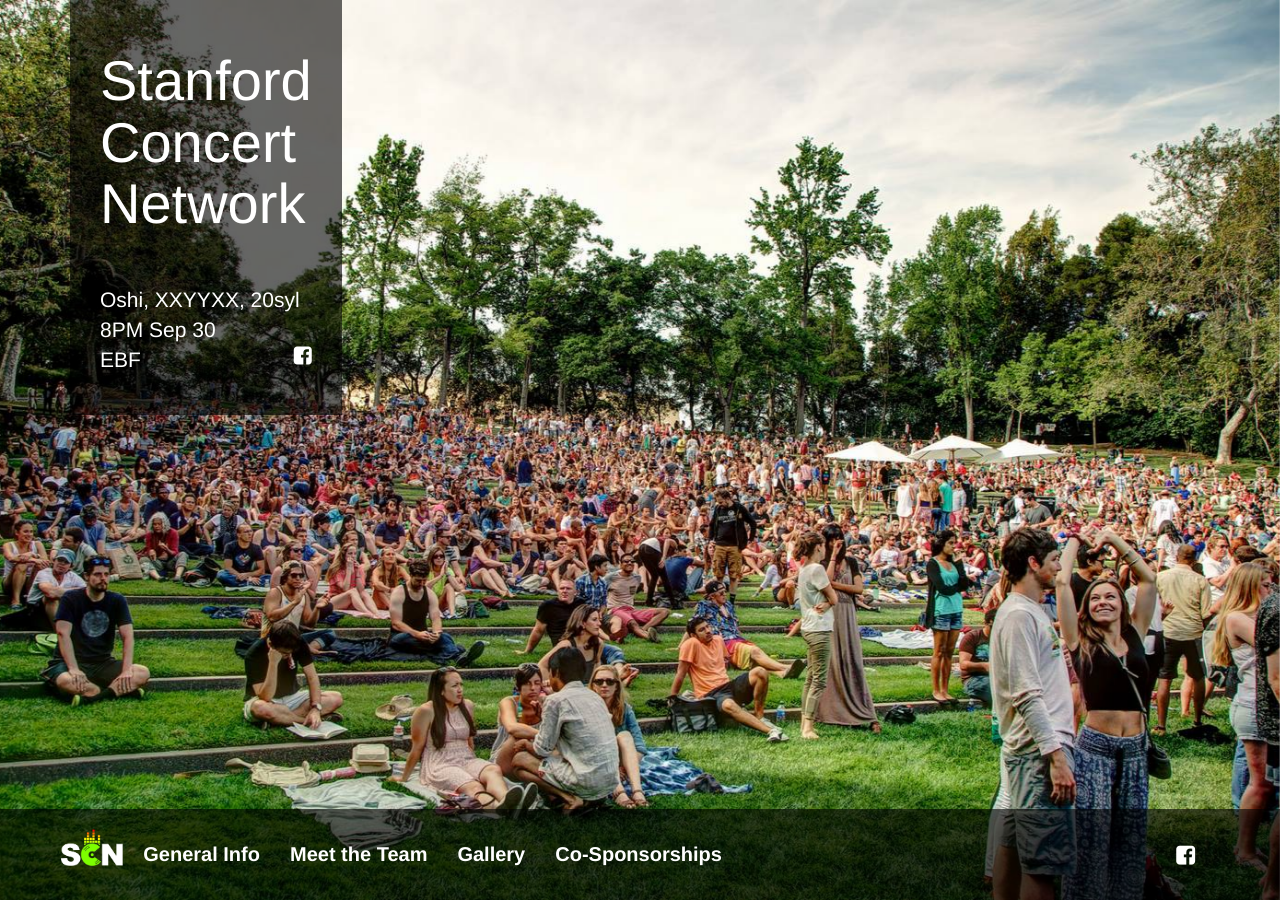
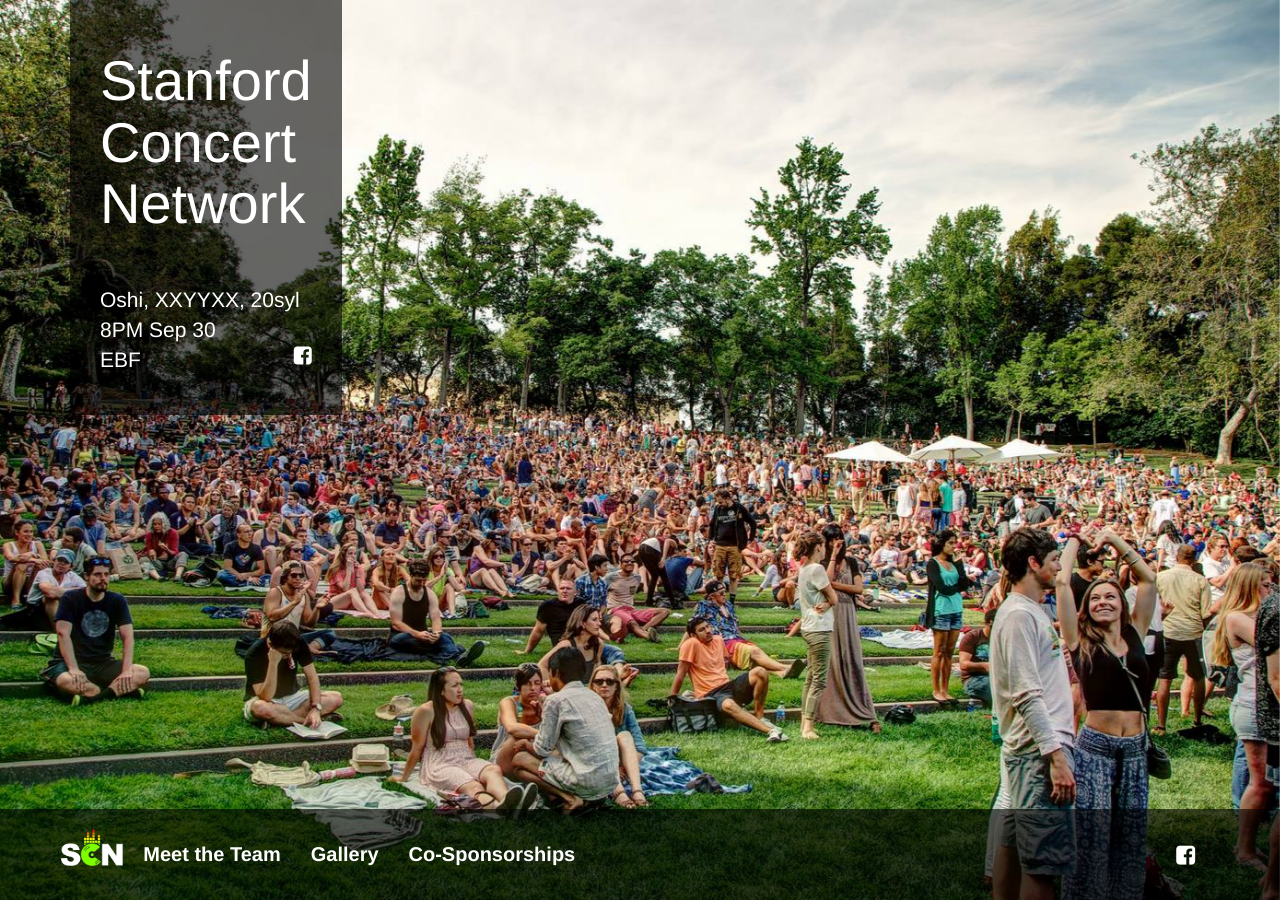
Before and after one commit to StanfordConcertNetwork/scn.stanford.edu, a Jekyll site: the page built from index.html, in a window 1280 px wide. Built offline with Jekyll 4.4.1, drawn with Linux system fonts in a browser that asks for light colours; nearby versions of some CDN libraries.

Commit message:
Remove general info for now

```diff
--- a/_layouts/default.html
+++ b/_layouts/default.html
@@ -33,9 +33,6 @@
             </div>
             <div class="collapse navbar-collapse" id="nav">
                 <ul class="nav navbar-nav">
-                    <li {% if page.url == "/info.html" %} class="active" {% endif %}>
-                        <a href="/info">General Info</a>
-                    </li>
                     <li {% if page.url == "/team.html" %} class="active" {% endif %}>
                         <a href="/team">Meet the Team</a>
                     </li>
--- a/info.html
+++ /dev/null
@@ -1,3 +0,0 @@
----
-layout: default
----
```
